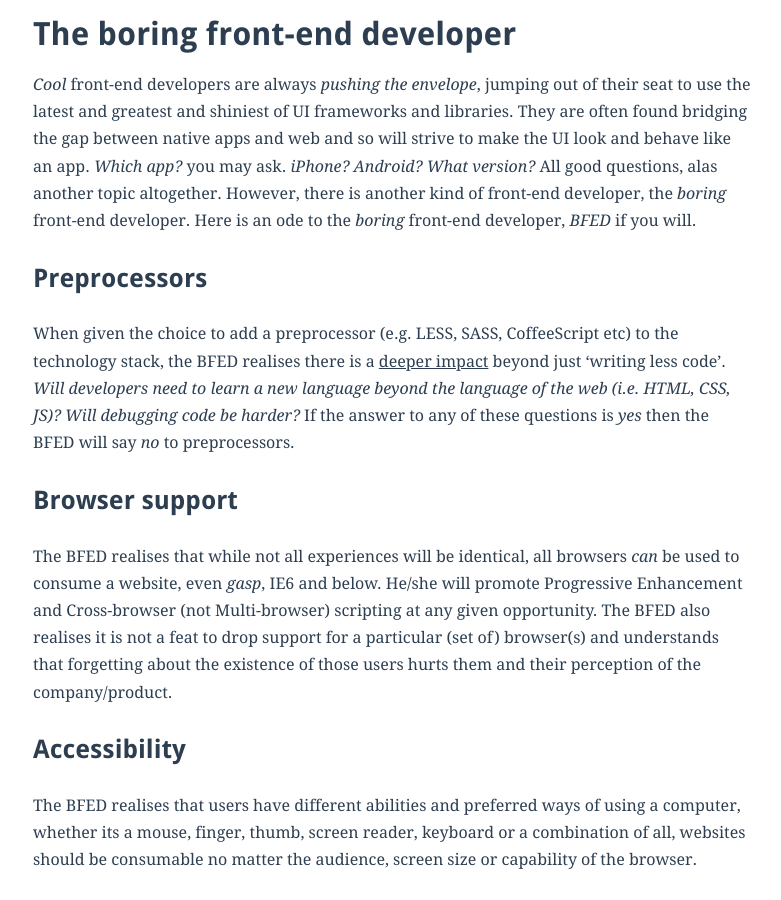
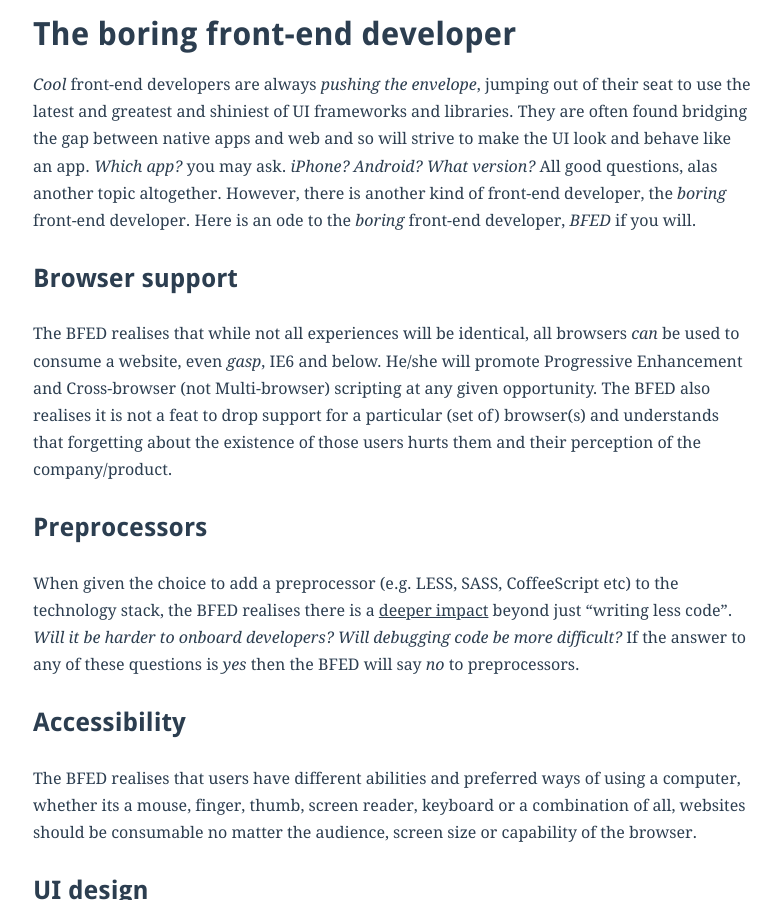
Before and after one commit to adamsilver/adamsilver.io-jekyll, a Jekyll site: the page built from _posts/2014-10-01-the-boring-front-end-developer.md, in a window 1280 px wide and 900 px high, scrolled down 210 px. Shown: the whole window, without its empty margins (247-1028 px from the left). Built offline with Jekyll 4.4.1, drawn with Linux system fonts in a browser that asks for light colours; Markdown is read by kramdown in place of the engine named in the settings.

Commit message:
Removed reference to new tech being a problem, it isn't

```diff
--- a/_posts/2014-10-01-the-boring-front-end-developer.md
+++ b/_posts/2014-10-01-the-boring-front-end-developer.md
@@ -7,13 +7,13 @@ categories: bfed
 
 *Cool* front-end developers are always *pushing the envelope*, jumping out of their seat to use the latest and greatest and shiniest of UI frameworks and libraries. They are often found bridging the gap between native apps and web and so will strive to make the UI look and behave like an app. *Which app?* you may ask. *iPhone? Android? What version?* All good questions, alas another topic altogether. However, there is another kind of front-end developer, the *boring* front-end developer. Here is an ode to the *boring* front-end developer, *BFED* if you will.
 
-## Preprocessors
-
-When given the choice to add a preprocessor (e.g. LESS, SASS, CoffeeScript etc) to the technology stack, the BFED realises there is a [deeper impact](/articles/the-disadvantages-of-css-preprocessors/) beyond just 'writing less code'. *Will developers need to learn a new language beyond the language of the web (i.e. HTML, CSS, JS)? Will debugging code be harder?* If the answer to any of these questions is *yes* then the BFED will say *no* to preprocessors.
-
 ## Browser support
 
 The BFED realises that while not all experiences will be identical, all browsers *can* be used to consume a website, even *gasp*, IE6 and below. He/she will promote Progressive Enhancement and Cross-browser (not Multi-browser) scripting at any given opportunity. The BFED also realises it is not a feat to drop support for a particular (set of) browser(s) and understands that forgetting about the existence of those users hurts them and their perception of the company/product.
+
+## Preprocessors
+
+When given the choice to add a preprocessor (e.g. LESS, SASS, CoffeeScript etc) to the technology stack, the BFED realises there is a [deeper impact](/articles/the-disadvantages-of-css-preprocessors/) beyond just "writing less code". *Will it be harder to onboard developers? Will debugging code be more difficult?* If the answer to any of these questions is *yes* then the BFED will say *no* to preprocessors.
 
 ## Accessibility
 
```
Also changed, not shown: _drafts/2026-01-01-why-not-x.md (+4 -0 lines).
